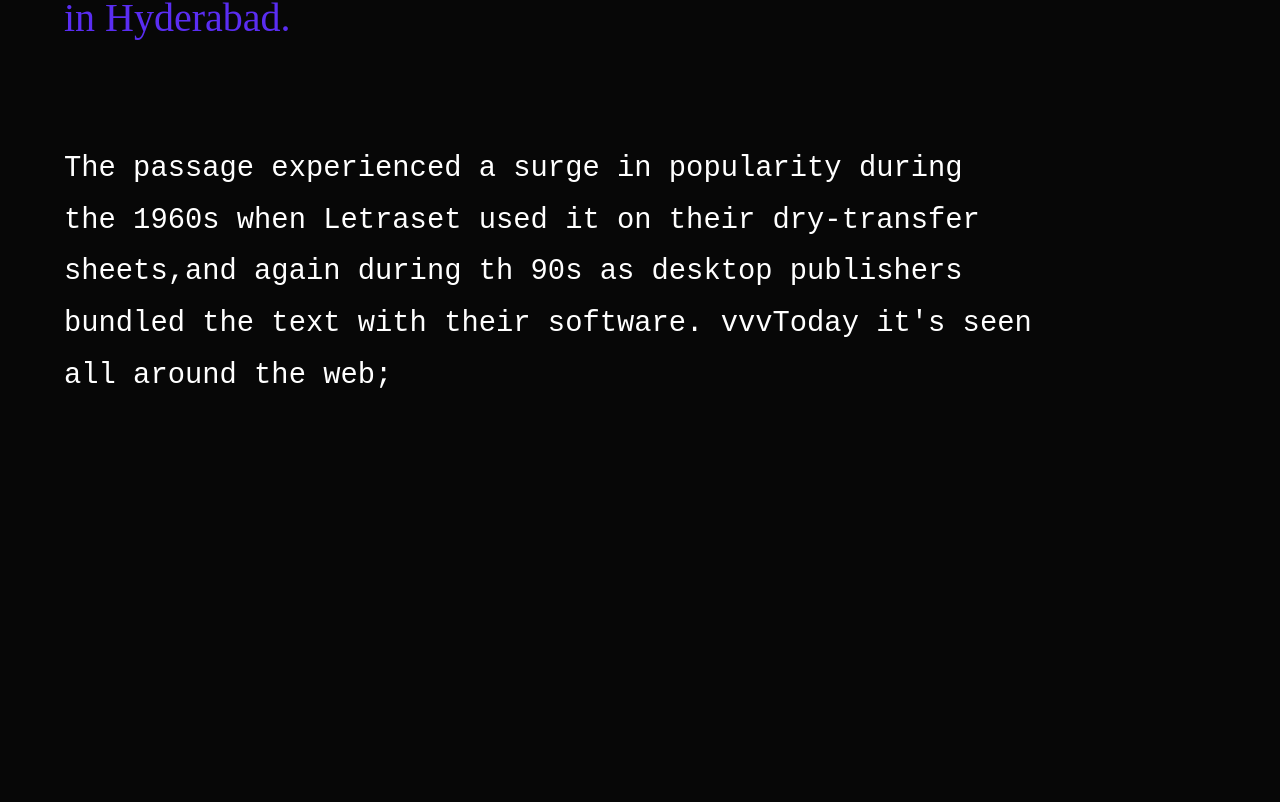
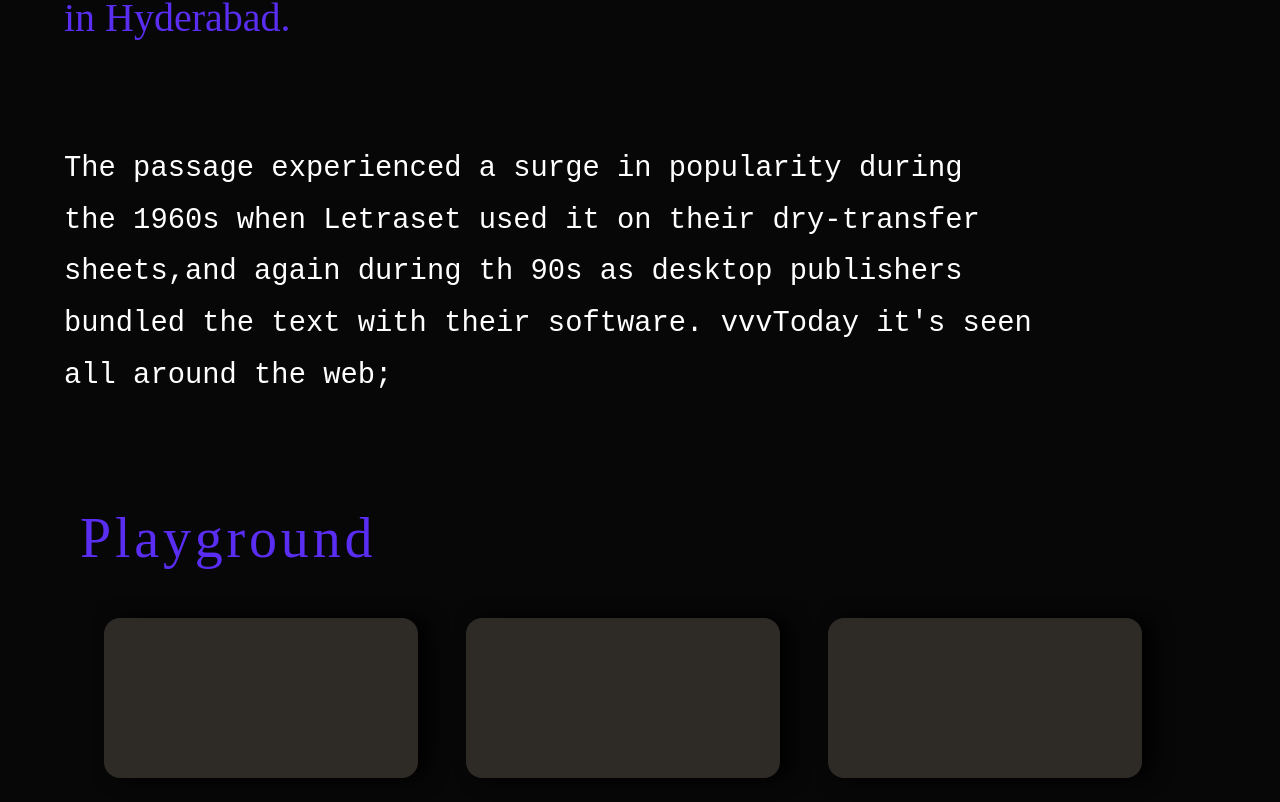
Before and after one commit to darthvader2/portfolio, a React (Create React App) app: page / in a window 1280 px wide. Shown: the part 998-1800 px from the top of the page. Before the commit the page ends 1400 px from the top, so only its background shows below. Built offline with nearby package versions, Linux system fonts and the light colour scheme.

Commit message:
add playground wrap

```diff
--- a/src/components/githubwrap/index.js
+++ /dev/null
@@ -1,13 +0,0 @@
-import React from 'react';
-import {Container} from '../container/container'
-
-
-function GithubWrap(){
-    return(
-        <Container>
-
-        </Container>
-    )
-};
-
-export default GithubWrap;
--- /dev/null
+++ b/src/components/playgroundwrap/index.js
@@ -0,0 +1,25 @@
+import React from 'react';
+import {PGCont,Cards,Card,Title} from './styles';
+
+
+function PGWrap(){
+    return(
+
+        <PGCont>
+            <Title>
+                Playground
+            </Title>
+             <Cards>
+                 <Card/>
+                <Card/>
+                <Card/>
+
+                 </Cards>
+
+
+        </PGCont>
+
+    )
+};
+
+export default PGWrap;
--- /dev/null
+++ b/src/components/playgroundwrap/styles.js
@@ -0,0 +1,40 @@
+import styled from 'styled-components';
+
+export const Title=styled.div`
+
+font-family: Neue Machina Ultrabold;
+color:#5A2DF2;
+font-size: 3.5em;
+line-height: 2em;
+letter-spacing: 0.068em;
+
+
+`;
+export const PGCont=styled.div`
+    box-sizing:content-box;
+    display:flex-wrap;
+    padding-top:5rem;
+    padding-left:5rem;
+    width:calc(100vw - 71px);
+
+`;
+
+
+export const Cards=styled.div`
+display:flex;
+flex-wrap:wrap;
+
+
+
+`;
+
+export const Card=styled.div`
+height:6rem;
+width:250px;
+background:#2e2b27;
+margin:1.5rem;
+border-radius:16px;
+padding:2rem;
+box-shadow:10px 0 20px
+
+`;
--- a/src/pages/App.js
+++ b/src/pages/App.js
@@ -5,7 +5,8 @@ import AboutWrap from '../components/aboutwrap'
 import { ThemeProvider } from "styled-components";
 import DarkMode from '../components/theme/themes';
 import BodyTheme from '../components/global-components/modes'
-import GithubWrap from '../components/githubwrap'
+import PGWrap from '../components/playgroundwrap'
+
 
 function App() {
   return (
@@ -16,7 +17,7 @@ function App() {
 
       <HeadingWrap/>
       <AboutWrap/>
-
+      <PGWrap/>
     </ThemeProvider>
     );
 }
```
